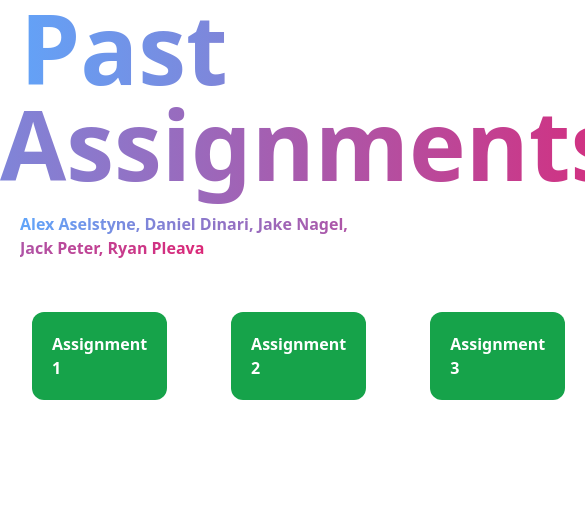
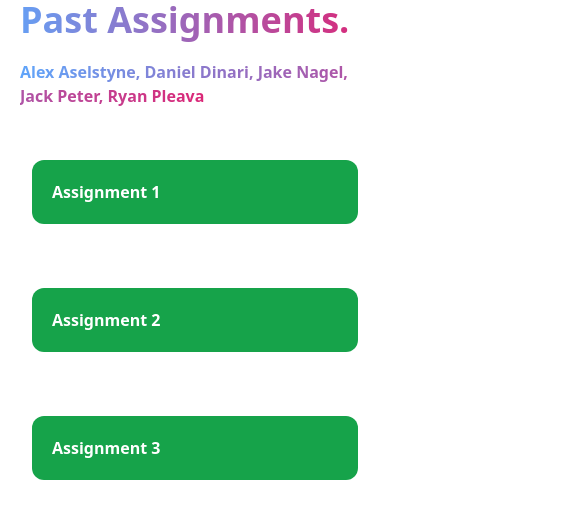
Before and after one commit to PudofkinMini/CISC-322, a plain HTML site: page index.html in a window 390 px wide. Shown: the top 518 px of the page, 585 px wide, since content can reach past the window. Drawn offline with nearby package versions, Linux system fonts and the light colour scheme.

Commit message:
Add files via upload

```diff
--- a/index.html
+++ b/index.html
@@ -9,14 +9,14 @@
     </script>
 </head>
 <body>
-    <span class="p-5 font-bold text-8xl text-transparent bg-clip-text bg-gradient-to-r from-blue-400 to-pink-600">
+    <span class="p-5 font-bold text-4xl md:text-8xl text-transparent bg-clip-text bg-gradient-to-r from-blue-400 to-pink-600">
         Past Assignments.
     </span>
 
     <div class="p-5 font-bold text-transparent ">
         <span class="bg-clip-text bg-gradient-to-r from-blue-400 to-pink-600">Alex Aselstyne, Daniel Dinari, Jake Nagel, Jack Peter, Ryan Pleava</span>
     </div>
-    <div id="list" class="flex flex-row"></div>
+    <div id="list" class="flex flex-col md:flex-row"></div>
 
 </body>
 <script>
```
